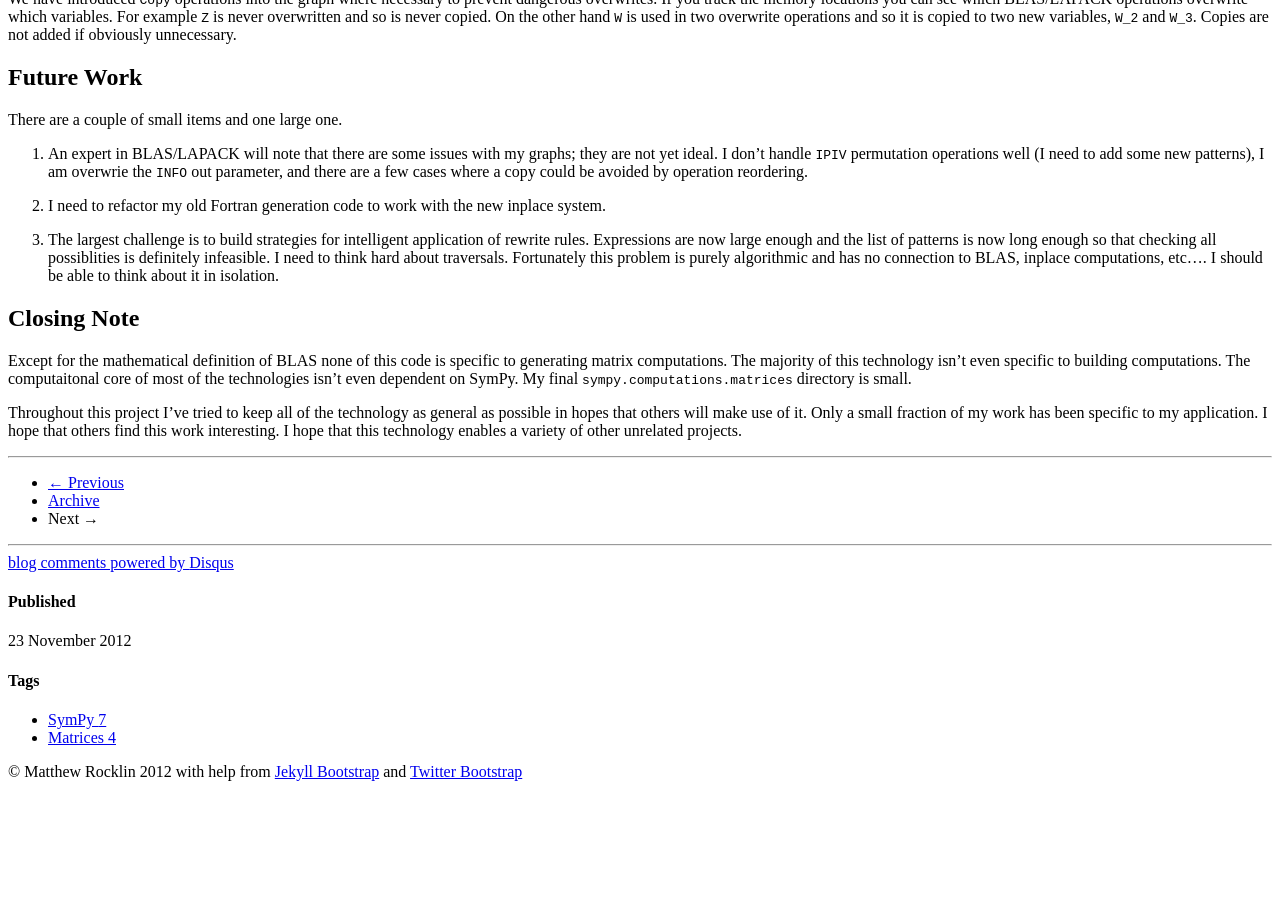
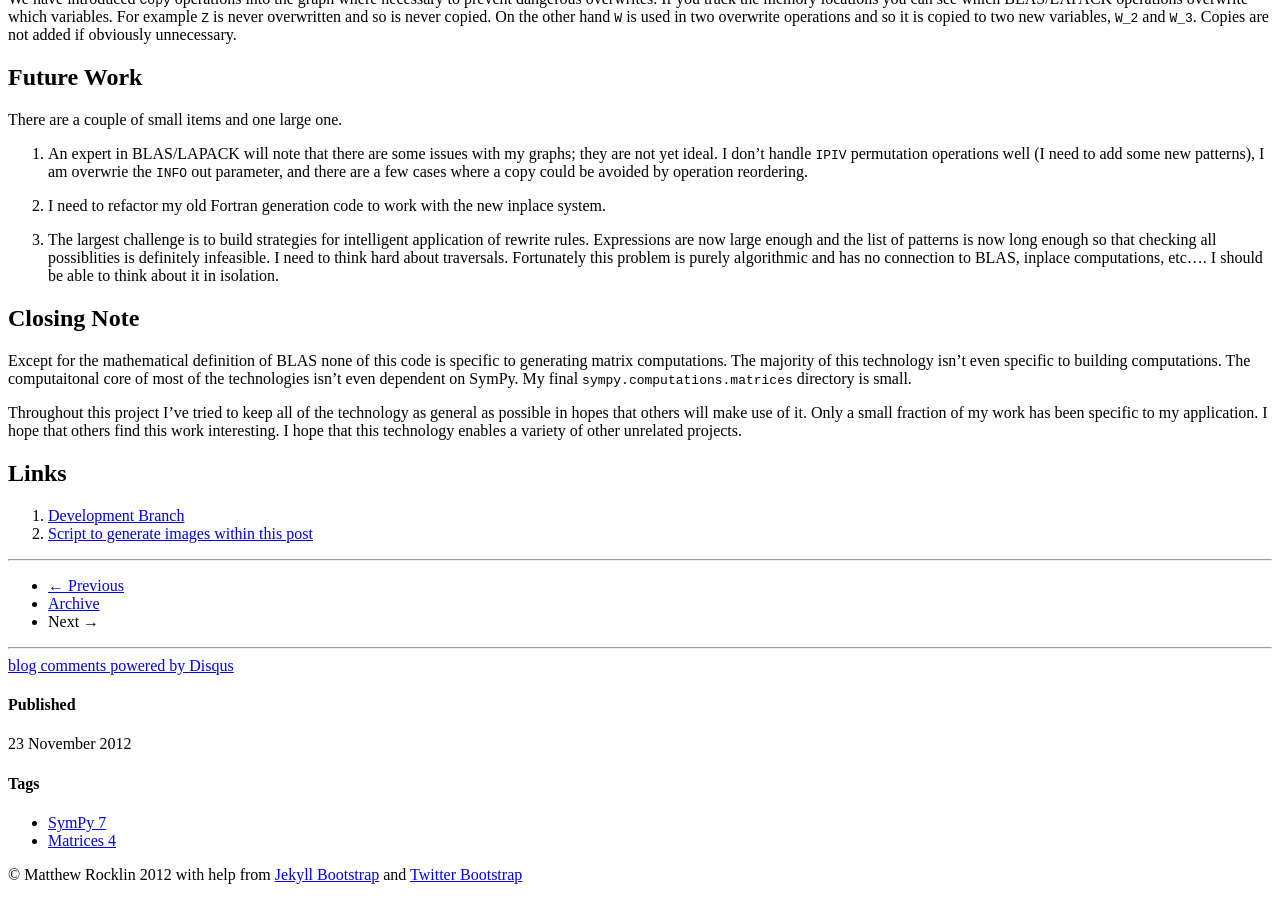
Before and after one commit to besyskymnbk/blog, a Jekyll site: the page built from _posts/work/2012-11-23-BuildingComputations.md, in a window 1280 px wide and 900 px high, scrolled down 4068 px. Built offline with Jekyll 4.4.1, drawn with Linux system fonts in a browser that asks for light colours; comment, search, counter and statistics services are not loaded; before the commit the page ends 4865 px from its top, so only the background shows below that.

Commit message:
add links. Live

```diff
--- a/_posts/work/2012-11-23-BuildingComputations.md
+++ b/_posts/work/2012-11-23-BuildingComputations.md
@@ -113,3 +112,9 @@ Closing Note
 Except for the mathematical definition of BLAS none of this code is specific to generating matrix computations.  The majority of this technology isn't even specific to building computations.  The computaitonal core of most of the technologies isn't even dependent on SymPy.  My final `sympy.computations.matrices` directory is small.
 
 Throughout this project I've tried to keep all of the technology as general as possible in hopes that others will make use of it.  Only a small fraction of my work has been specific to my application.  I hope that others find this work interesting.  I hope that this technology enables a variety of other unrelated projects.
+
+Links
+-----
+
+1.  [Development Branch](https://github.com/mrocklin/sympy/tree/compblas)
+2.  [Script to generate images within this post]({{BASE_PATH}}/scripts/2012-11-23-BuildingComputations.py)
```
Also changed, not shown: other parts of _posts/work/2012-11-23-BuildingComputations.md (+0 -1 lines).
